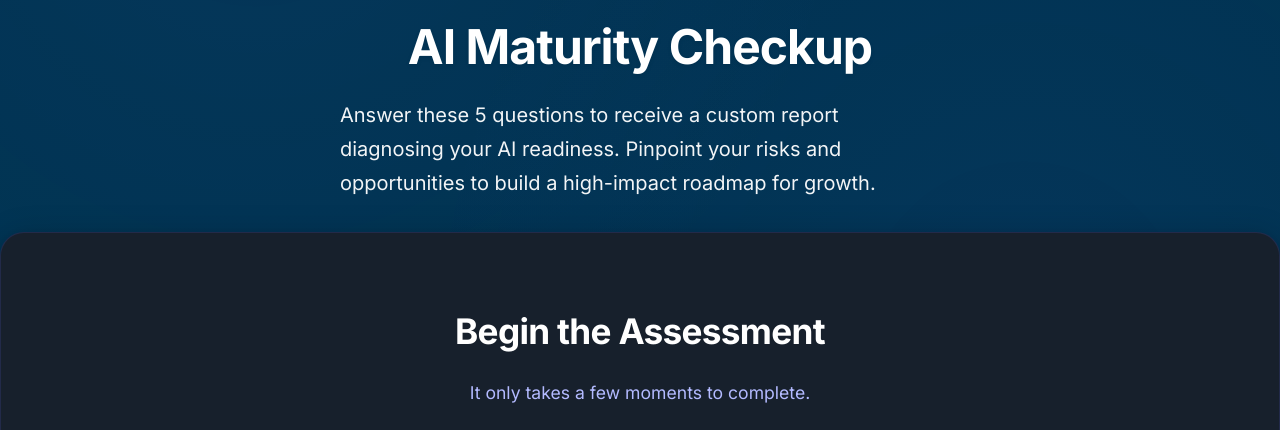
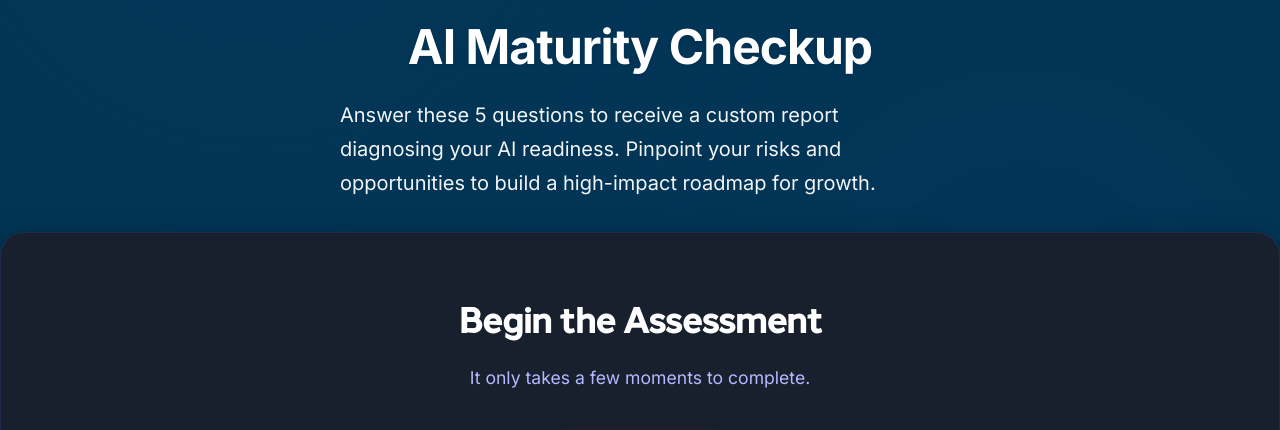
Before and after one commit to FireMountainLabs/aim-quiz, a website built with Vite: page index.html in a window 1280 px wide. Shown: the part 316-746 px from the top of the page. Built offline with nearby package versions, Linux system fonts and the light colour scheme.

Commit message:
Update quiz section styles: Add a class to the quiz title for improved styling and adjust CSS for better text alignment and centering.

```diff
--- a/index.html
+++ b/index.html
@@ -29,7 +29,7 @@
             <section id="quiz-section" class="quiz-section">
                 <div class="quiz-container">
                     <div class="quiz-header">
-                        <h2 id="quiz-title">Loading...</h2>
+                        <h2 id="quiz-title" class="halcom-title">Loading...</h2>
                         <p id="quiz-description">Loading...</p>
                     </div>
                     <div id="single-question-container">
--- a/style.css
+++ b/style.css
@@ -1158,11 +1158,9 @@
   color: #b3baff;
   line-height: 1.6;
   white-space: normal !important;
-  overflow: visible !important;
-  text-overflow: unset !important;
-  width: 100%;
-  max-width: 100%;
-  display: block;
+  max-width: 500px;
+  margin: 0 auto;
+  text-align: center;
 }
 
 /* Question Card Styling */
```
